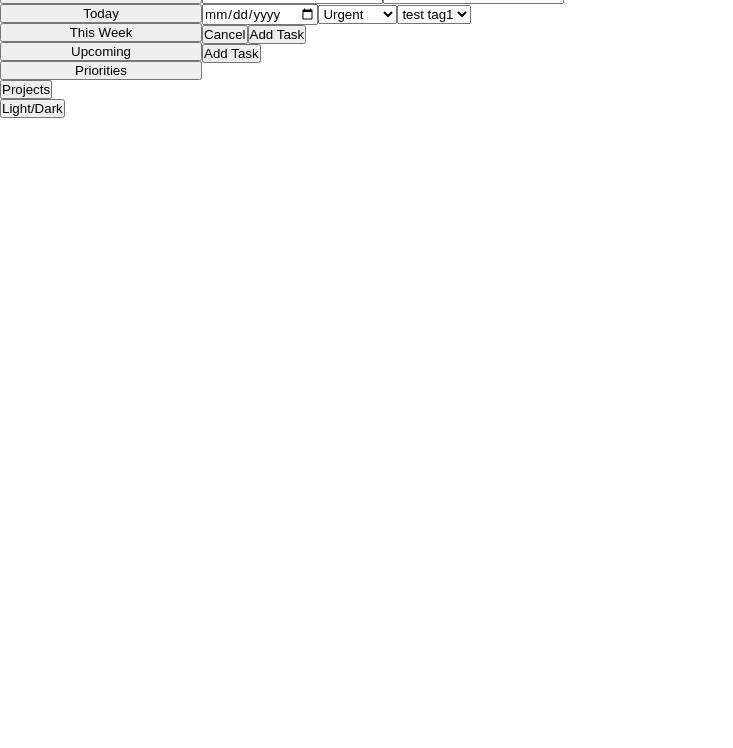
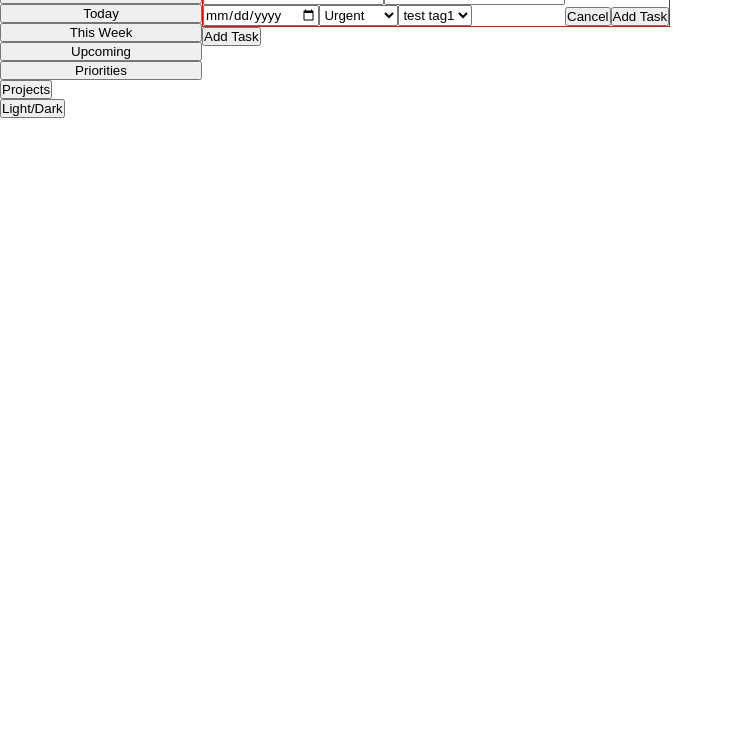
Before and after one commit to SakolkiatNr/small-wins, a website built with webpack: page src/template.html in a window 1280 px wide. Shown: the part 52-800 px from the top of the page, without its empty margins (0-733 px from the left). Built offline with nearby package versions, Linux system fonts and the light colour scheme.

Commit message:
Add mockup design

```diff
--- a/src/styles.css
+++ b/src/styles.css
@@ -19,3 +19,25 @@ body {
     display: flex;
     flex-direction: column;
 }
+
+/* task input */
+.input-container {
+    border: 1px solid red;
+}
+
+.input-container {
+    display: flex;
+}
+
+.btns-input-container {
+    display: flex;
+}
+
+.btns-add-container {
+    display: flex;
+    flex-direction: column-reverse;
+}
+.btn-input-container {
+    display: flex;
+    box-sizing: content-box;
+}
```
